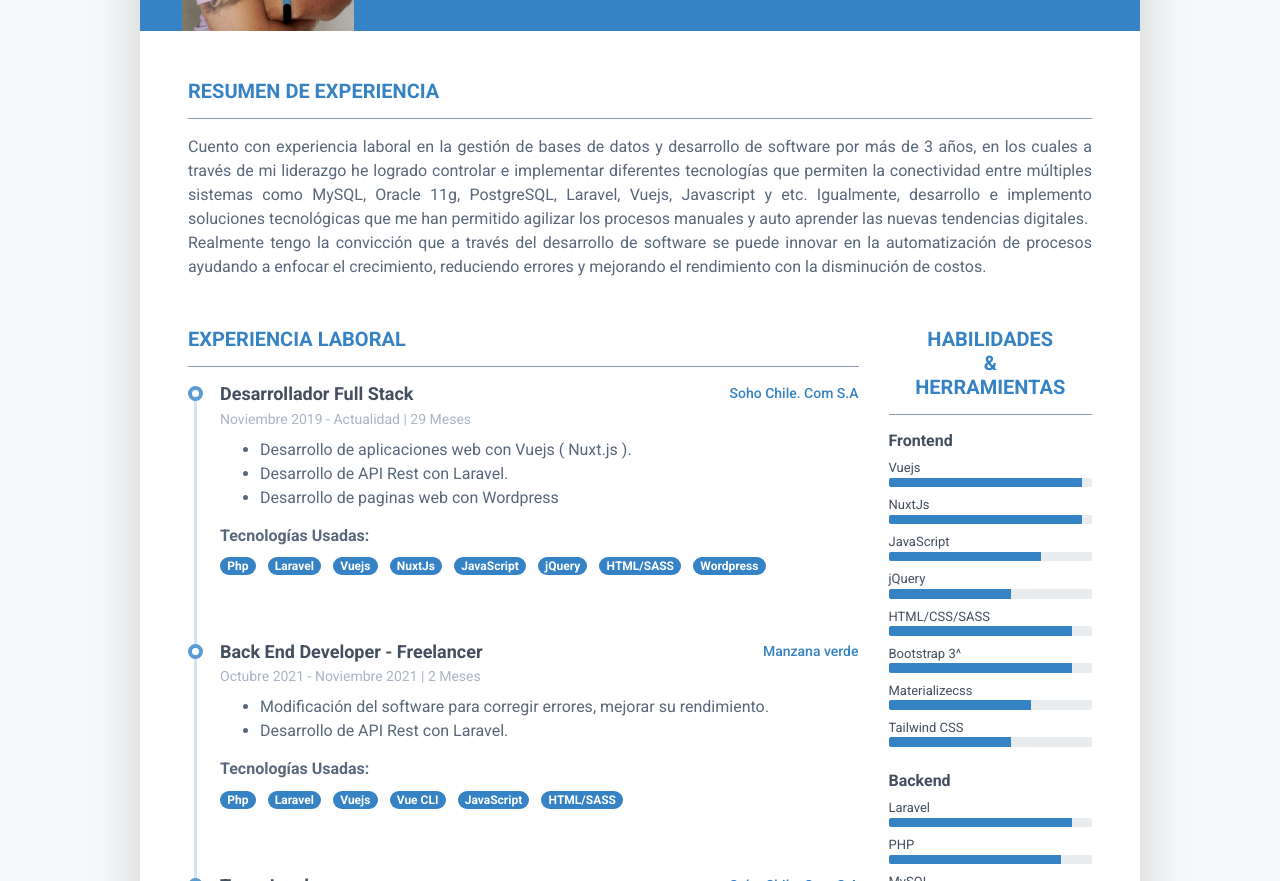
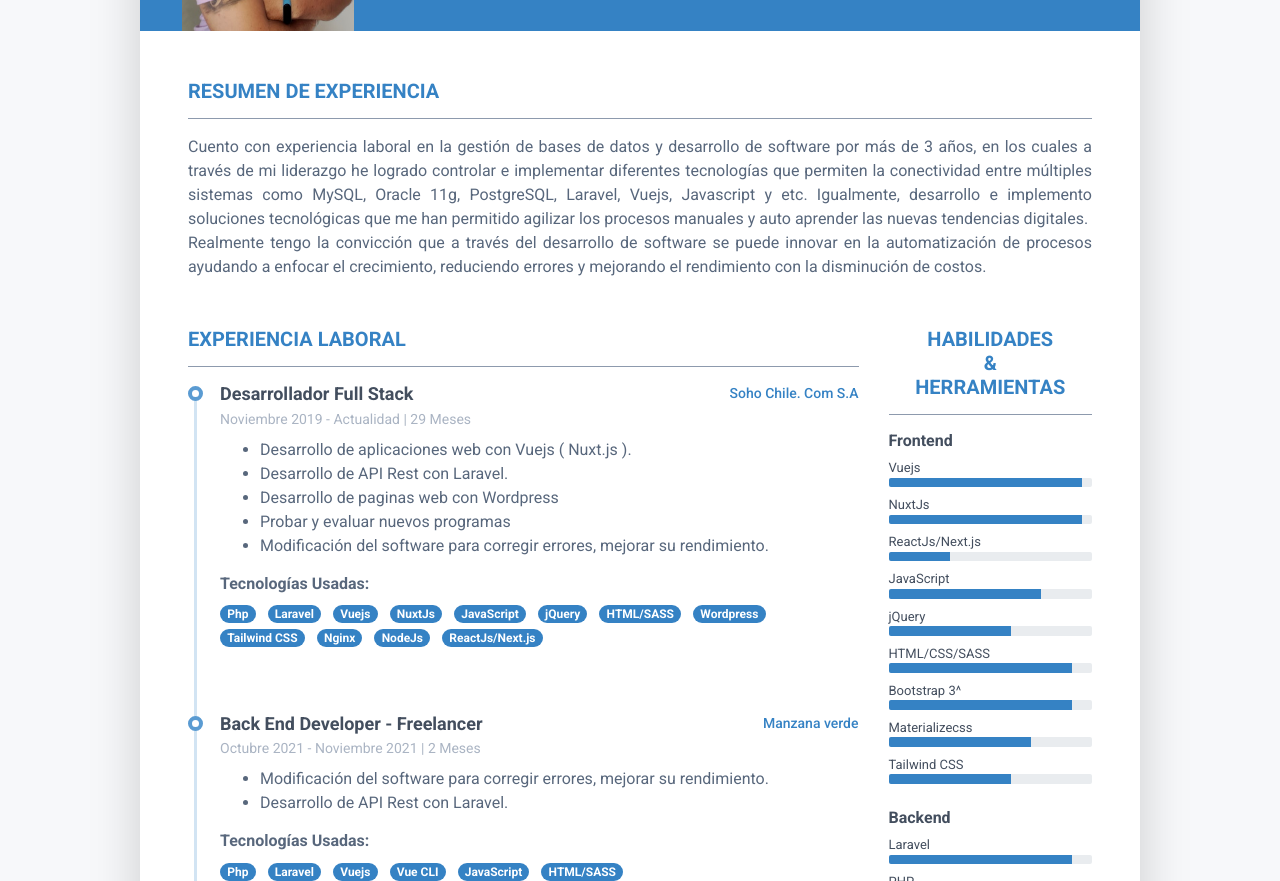
Before and after one commit to Diwarrss/cv, a website: page index.html in a window 1280 px wide. Shown: the part 219-1100 px from the top of the page. Drawn offline with nearby package versions, Linux system fonts and the light colour scheme.

Commit message:
add content

```diff
--- a/index.html
+++ b/index.html
@@ -83,6 +83,8 @@
 												<li>Desarrollo de aplicaciones web con Vuejs ( Nuxt.js ).</li>
 												<li>Desarrollo de API Rest con Laravel.</li>
 												<li>Desarrollo de paginas web con Wordpress</li>
+												<li>Probar y evaluar nuevos programas</li>
+												<li>Modificación del software para corregir errores, mejorar su rendimiento.</li>
 											</ul>
 										    <h4 class="resume-timeline-item-desc-heading font-weight-bold">Tecnologías Usadas:</h4>
 										    <ul class="list-inline">
@@ -94,6 +96,10 @@
 											    <li class="list-inline-item"><span class="badge badge-primary badge-pill">jQuery</span></li>
 											    <li class="list-inline-item"><span class="badge badge-primary badge-pill">HTML/SASS</span></li>
 											    <li class="list-inline-item"><span class="badge badge-primary badge-pill">Wordpress</span></li>
+												<li class="list-inline-item"><span class="badge badge-primary badge-pill">Tailwind CSS</span></li>
+												<li class="list-inline-item"><span class="badge badge-primary badge-pill">Nginx</span></li>
+												<li class="list-inline-item"><span class="badge badge-primary badge-pill">NodeJs</span></li>
+												<li class="list-inline-item"><span class="badge badge-primary badge-pill">ReactJs/Next.js</span></li>
 										    </ul>
 									    </div><!--//resume-timeline-item-desc-->
 
@@ -297,6 +303,12 @@
 											    <div class="progress-bar theme-progress-bar-dark" role="progressbar" style="width: 95%" aria-valuenow="25" aria-valuemin="0" aria-valuemax="100"></div>
 											</div>
 								        </li>
+										<li class="mb-2">
+											<div class="resume-skill-name">ReactJs/Next.js</div>
+											<div class="progress resume-progress">
+												<div class="progress-bar theme-progress-bar-dark" role="progressbar" style="width: 30%" aria-valuenow="25" aria-valuemin="0" aria-valuemax="100"></div>
+											</div>
+										</li>
 								        <li class="mb-2">
 								            <div class="resume-skill-name">JavaScript</div>
 									        <div class="progress resume-progress">
```
